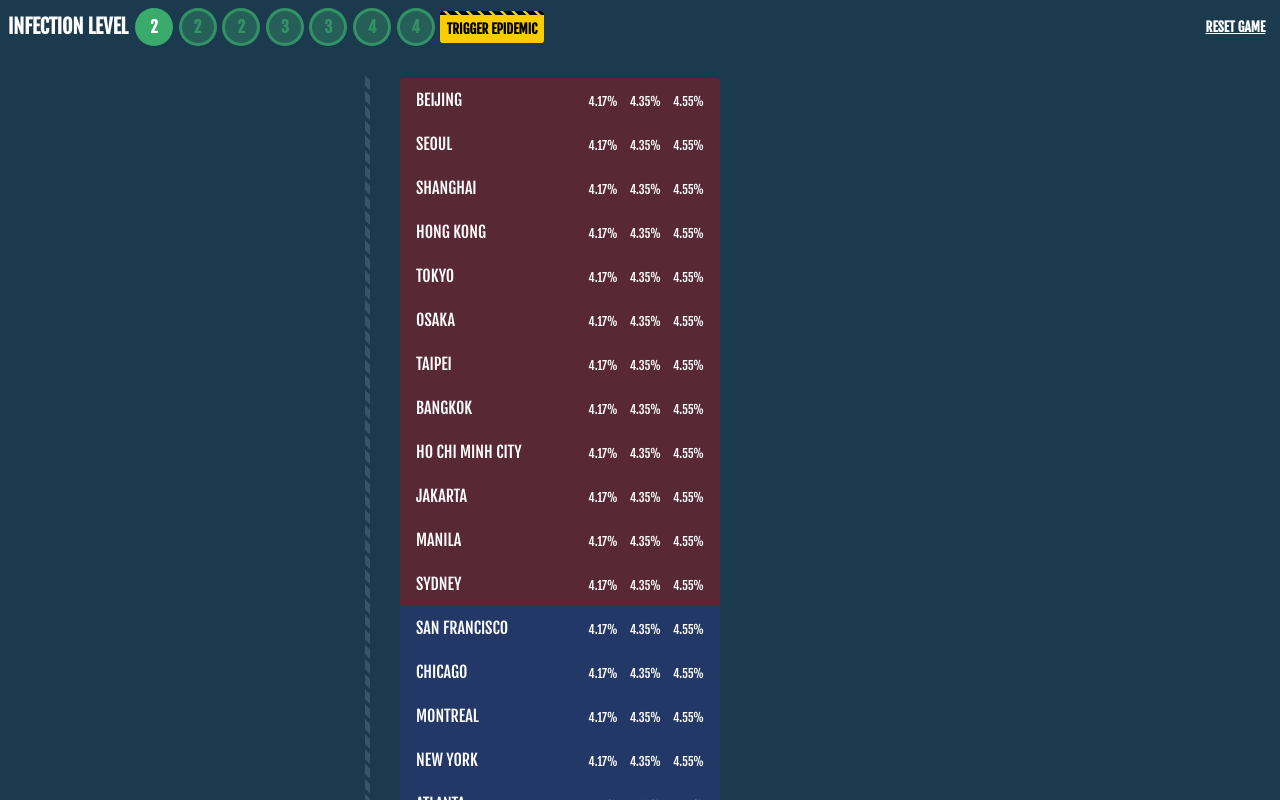
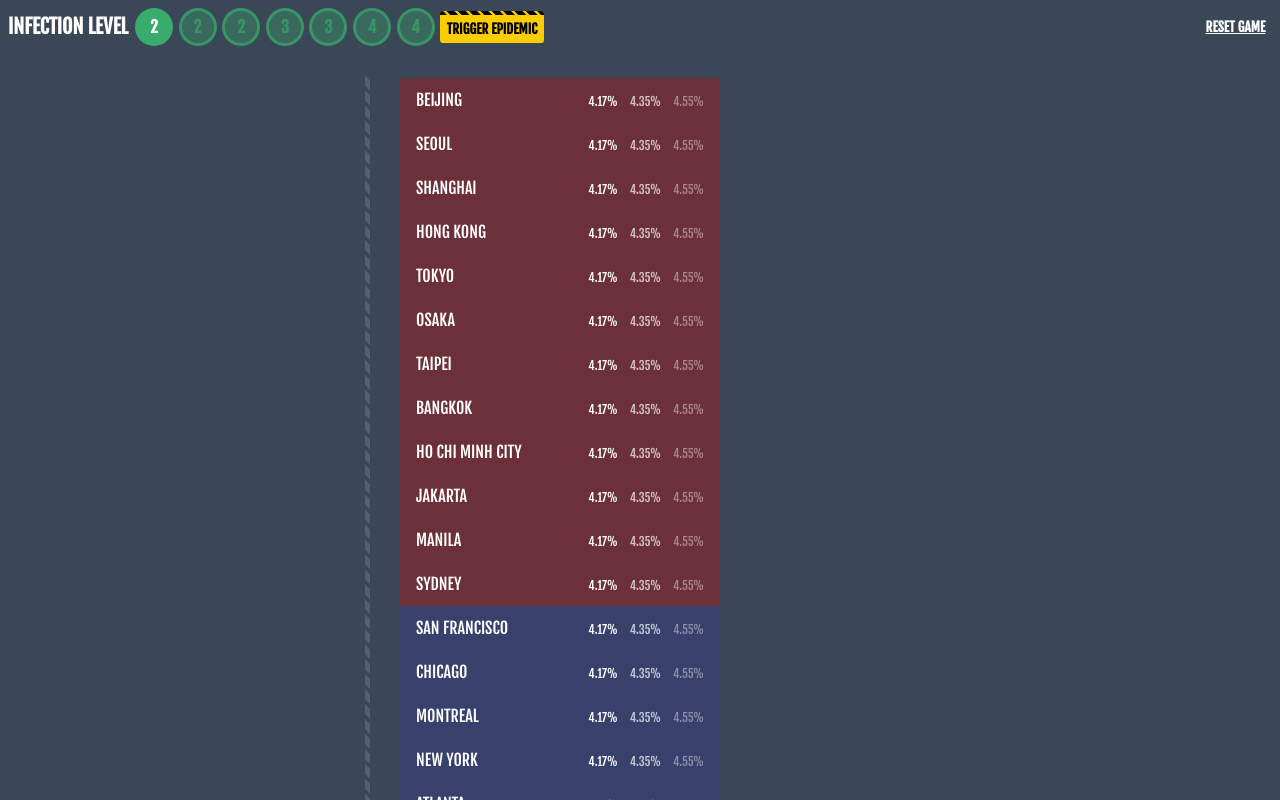
Before and after one commit to paulllama/pandemic-legacy-tracker, a React (Create React App) app: page / in a window 1280 px wide. Shown: the top 800 px of the page. Built offline with nearby package versions, Linux system fonts and the light colour scheme.

Commit message:
Final city styles

```diff
--- a/src/Game/CityCards/City.js
+++ b/src/Game/CityCards/City.js
@@ -4,20 +4,21 @@ import styled from 'styled-components'
 import { CITY_COLOR } from '../config'
 
 const CSS_COLOR = {
-	[CITY_COLOR.RED]: '#d2040455',
-	[CITY_COLOR.BLUE]: '#38359a55',
-	[CITY_COLOR.BLACK]: '#00000055',
-	[CITY_COLOR.YELLOW]: '#d2ba0055',
+	[CITY_COLOR.RED]: '#d20404',
+	[CITY_COLOR.BLUE]: '#38359a',
+	[CITY_COLOR.BLACK]: '#000000',
+	[CITY_COLOR.YELLOW]: '#d2ba00',
 }
 
 const Container = styled.div`
 	display: flex;
 	flex-direction: row;
 	justify-content: space-between;
-	background: ${({ color }) => CSS_COLOR[color]};
+	background: ${({ color }) => CSS_COLOR[color]}55;
 	padding: 0.75em 1em;
 	cursor: pointer;
 	color: white;
+	transition: background 0.2s;
 
 	&:first-of-type {
 		border-top-left-radius: 0.25em;
@@ -27,6 +28,10 @@ const Container = styled.div`
 	&:last-of-type {
 		border-bottom-left-radius: 0.25em;
 		border-bottom-right-radius: 0.25em;
+	}
+
+	&:hover {
+		background: ${({ color }) => CSS_COLOR[color]}99;
 	}
 `
 
@@ -41,6 +46,14 @@ const CityStats = styled.div`
 const Probability = styled.span`
 	margin-left: 1em;
 	font-size: 0.75em;
+
+	&:nth-of-type(2) {
+		opacity: 0.7;
+	}
+
+	&:nth-of-type(3) {
+		opacity: 0.4;
+	}
 `
 
 const City = ({
--- a/src/Game/index.js
+++ b/src/Game/index.js
@@ -12,7 +12,7 @@ import {
 } from './config'
 
 const Container = styled.div`
-	background: #1B3A4E;
+	background: #394756;
 
 	* {
 		font-family: 'Fjalla One', sans-serif;
```
